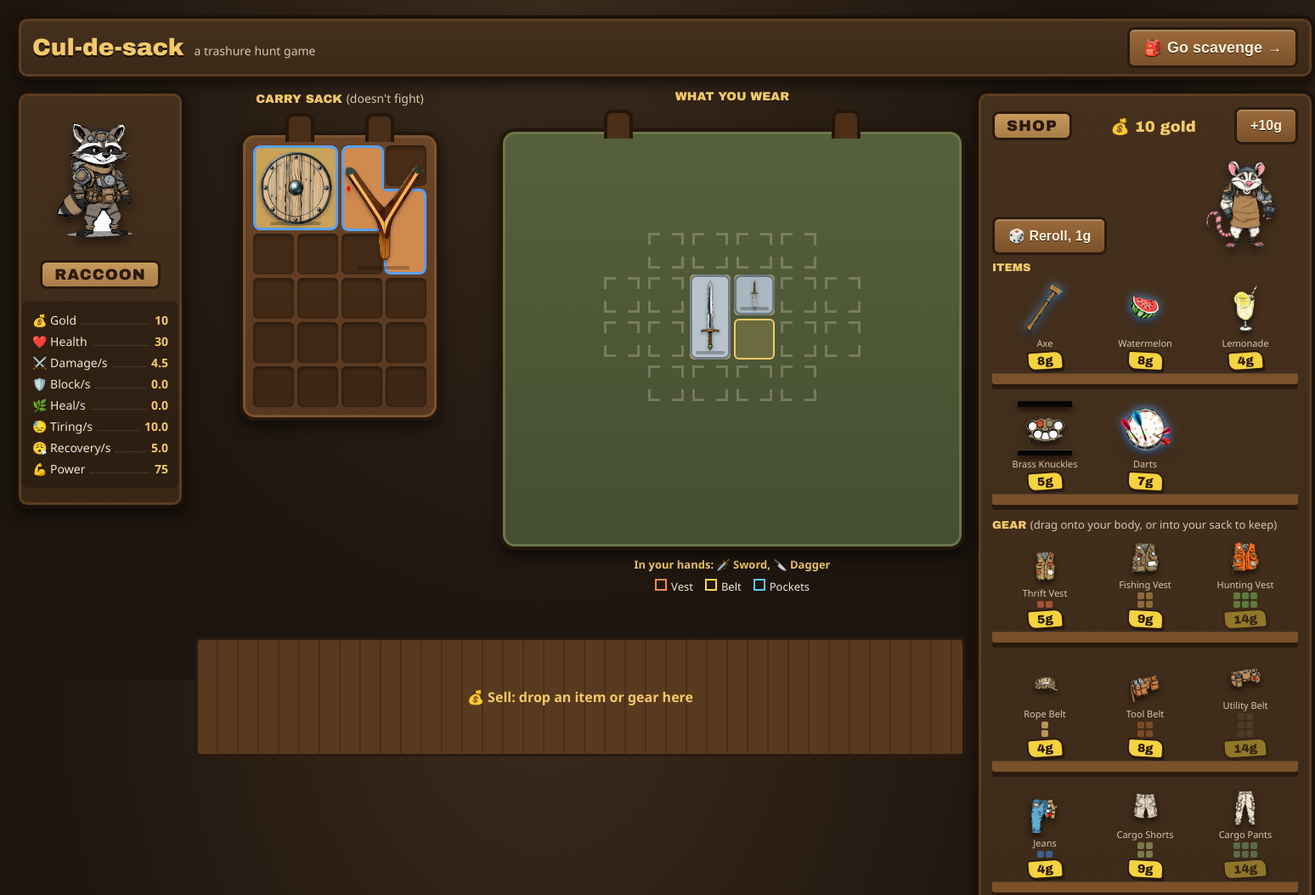
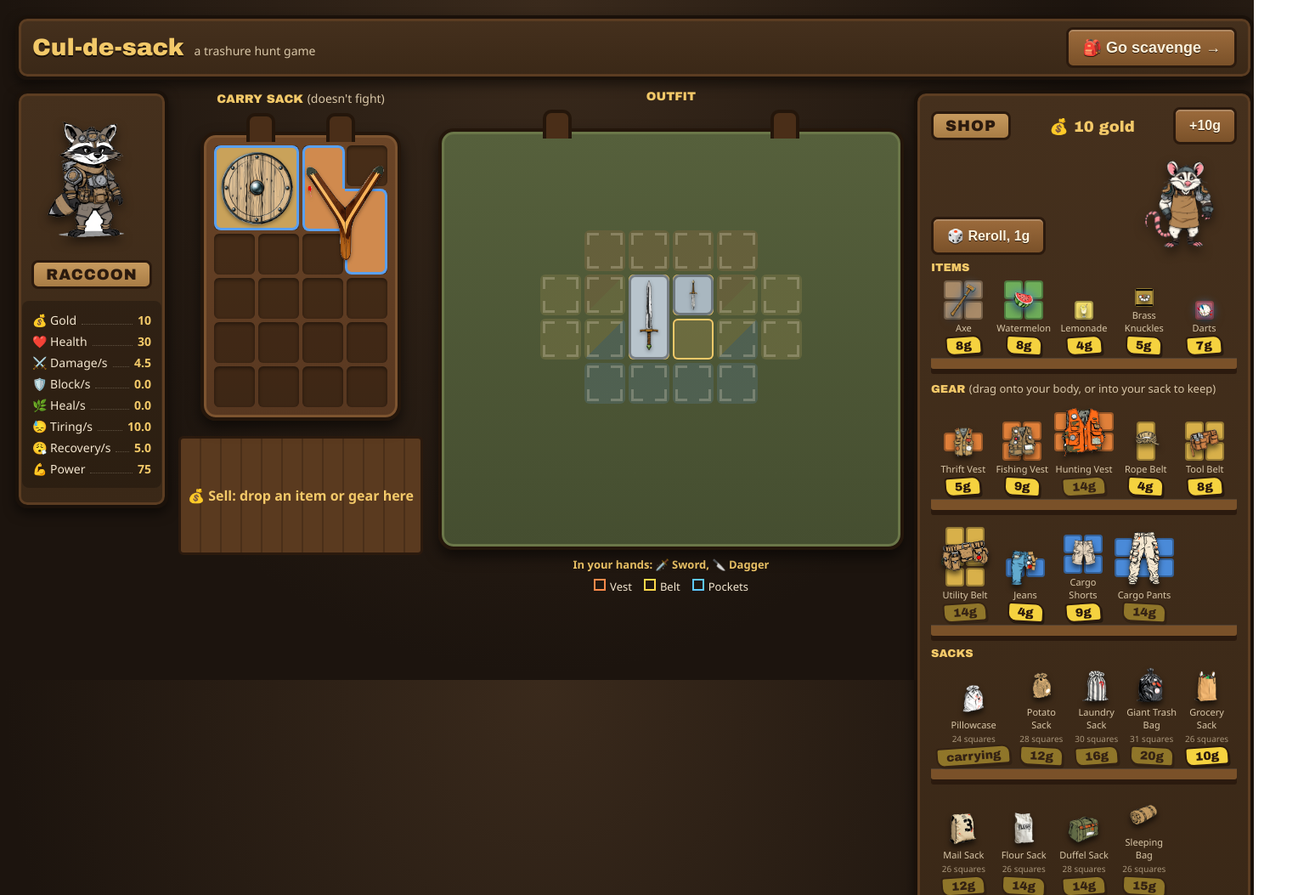
Before and after one commit to Rattenschnitzel/Cul-de-sack, a plain HTML site: page index.html in a window 1280 px wide. Shown: the top 1053 px of the page at 85% size, 1548 px wide, since content can reach past the window. Drawn offline with Linux system fonts and the light colour scheme.

Commit message:
Fight effects, gear colours by kind, roomier shop
- Fights: worn items fill with colour from the bottom as they charge,
  grow and flash when they act, and float what they did (damage,
  exhaustion, block, heal), fading over 2 seconds
- Gear takes its kind's colour (vest, belt, pockets), muted into the
  sack's colour, with no corner picture
- Free gear squares are tinted in their kind's colour
- Shop items and gear sit on a drawing of their shape
- "What you wear" is now "Outfit"; the Sell crate sits under the carry
  sack; the shop is wider with 5 things per shelf

Co-Authored-By: Claude Opus 5.5 <noreply@anthropic.com>

```diff
--- a/game.js
+++ b/game.js
@@ -152,19 +152,21 @@ for (const [kind, keys] of Object.entries(RIGHT_POINTS)) {
 
 // Every kind of gear. shape works like an item's; each "X" is a square it adds to your body.
 // Gear can be bought as often as you like (a belt on each side, say), as long as there's room:
-// pieces of gear can't overlap each other.
+// pieces of gear can't overlap each other. Each piece has the colour of its kind.
+const GEAR_COLORS = { Vest: "#e0803a", Belt: "#d8b04a", Pockets: "#4a8ad8" };
 const GEAR = [
-  { name: "Thrift Vest", icon: "🦺", kind: "Vest", color: "#a5523a", cost: 5, shape: ["XX"] },
-  { name: "Fishing Vest", icon: "🦺", kind: "Vest", color: "#8f6a3a", cost: 9, shape: ["XX", "XX"] },
-  { name: "Hunting Vest", icon: "🦺", kind: "Vest", color: "#5f7a3a", cost: 14, shape: ["XXX", "XXX"] },
-  { name: "Rope Belt", icon: "🪢", kind: "Belt", color: "#b8955a", cost: 4, shape: ["X", "X"] },
-  { name: "Tool Belt", icon: "🧰", kind: "Belt", color: "#7a4a26", cost: 8, shape: ["XX", "XX"] },
-  { name: "Utility Belt", icon: "🧰", kind: "Belt", color: "#4f3a26", cost: 14, shape: ["XX", "XX", "XX"] },
-  { name: "Jeans", icon: "👖", kind: "Pockets", color: "#3f5f8a", cost: 4, shape: ["XX"] },
-  { name: "Cargo Shorts", icon: "🩳", kind: "Pockets", color: "#7a7a4a", cost: 9, shape: ["XX", "XX"] },
-  { name: "Cargo Pants", icon: "👖", kind: "Pockets", color: "#5a6a4a", cost: 14, shape: ["XXX", "XXX"] },
+  { name: "Thrift Vest", icon: "🦺", kind: "Vest", cost: 5, shape: ["XX"] },
+  { name: "Fishing Vest", icon: "🦺", kind: "Vest", cost: 9, shape: ["XX", "XX"] },
+  { name: "Hunting Vest", icon: "🦺", kind: "Vest", cost: 14, shape: ["XXX", "XXX"] },
+  { name: "Rope Belt", icon: "🪢", kind: "Belt", cost: 4, shape: ["X", "X"] },
+  { name: "Tool Belt", icon: "🧰", kind: "Belt", cost: 8, shape: ["XX", "XX"] },
+  { name: "Utility Belt", icon: "🧰", kind: "Belt", cost: 14, shape: ["XX", "XX", "XX"] },
+  { name: "Jeans", icon: "👖", kind: "Pockets", cost: 4, shape: ["XX"] },
+  { name: "Cargo Shorts", icon: "🩳", kind: "Pockets", cost: 9, shape: ["XX", "XX"] },
+  { name: "Cargo Pants", icon: "👖", kind: "Pockets", cost: 14, shape: ["XXX", "XXX"] },
 ];
 for (const type of GEAR) {
+  type.color = GEAR_COLORS[type.kind];
   type.isGear = true;
   type.width = type.shape[0].length;
   type.height = type.shape.length;
@@ -377,6 +379,9 @@ function drawShape(box, shape) {
       block.className = "block";
       block.style.gridRow = r + 1;
       block.style.gridColumn = c + 1;
+      // Which row it is, of how many: so in a fight, the colour can fill the whole shape from the bottom.
+      block.style.setProperty("--r", r);
+      block.style.setProperty("--rows", shape.length);
       if (up) block.style.borderTopWidth = "0";
       if (right) block.style.borderRightWidth = "0";
       if (down) block.style.borderBottomWidth = "0";
@@ -419,17 +424,21 @@ function buildBag(bag) {
       el.appendChild(piece.el);
       placeItem(piece);
     }
-    // One box per connection square, with a class for each kind it takes. None under gear you wear.
+    // One box per connection square, with a class for each kind it takes, tinted in the colours
+    // of those kinds (--tint-a and --tint-b; the same one twice if it takes one kind).
+    // None under gear you wear.
     const worn = new Set(gearPieces.flatMap((piece) =>
       cellsOf(piece, piece.col, piece.row).map((cell) => `${cell.col},${cell.row}`)));
     const kindsAt = {};
     for (const [kind, keys] of Object.entries(CONNECTION_POINTS)) {
-      for (const key of keys) (kindsAt[key] ||= []).push(`point-${kind.toLowerCase()}`);
+      for (const key of keys) (kindsAt[key] ||= []).push(kind);
     }
     for (const [key, kinds] of Object.entries(kindsAt)) {
       if (worn.has(key)) continue;
       const [col, row] = key.split(",").map(Number);
-      square(`point ${kinds.join(" ")}`, col, row);
+      const point = square(`point ${kinds.map((kind) => `point-${kind.toLowerCase()}`).join(" ")}`, col, row);
+      point.style.setProperty("--tint-a", GEAR_COLORS[kinds[0]]);
+      point.style.setProperty("--tint-b", GEAR_COLORS[kinds[kinds.length - 1]]);
     }
   }
   for (let row = 0; row < height; row++) {
@@ -508,12 +517,12 @@ function makePicture(thing, sizePx, emojiPx, turns = 0) {
   return picture;
 }
 
-// Give an item (or piece of gear) a (new) shape: update its size and redraw its blocks, picture
-// and timer bar. The picture is square and as wide as the shape's long side, so a long item's
+// Give an item (or piece of gear) a (new) shape: update its size and redraw its blocks and
+// picture. The picture is square and as wide as the shape's long side, so a long item's
 // drawing (a sword standing up, a plank lying down) fills it; the empty sides of the square are
 // cut off. The emoji (when there's no picture) is as big as the shape allows: as wide as its narrow
 // side, or a bit smaller for shapes with empty corners, so it stays on the filled cells.
-// Gear shows a small picture in its corner, so the items on it stay easy to see.
+// Gear has no picture (just its colour), so the items on it stay easy to see.
 function setShape(item, shape) {
   item.shape = shape;
   item.width = shape[0].length;
@@ -526,9 +535,7 @@ function setShape(item, shape) {
   const picturePx = Math.max(item.width, item.height) * STEP - 8;
   const label = document.createElement("div");
   label.className = "label";
-  if (item.isGear) label.appendChild(makePicture(item, 30, 18));
-  else label.appendChild(makePicture(item, picturePx, emojiPx, item.turns));
-  if (item.effect) label.insertAdjacentHTML("beforeend", `<span class="timer"><span class="timer-fill"></span></span>`);
+  if (!item.isGear) label.appendChild(makePicture(item, picturePx, emojiPx, item.turns));
   item.el.appendChild(label);
 }
 
@@ -1272,12 +1279,25 @@ function showShop() {
   showTotals(); // the gold in the list on the left
 }
 
-// One thing on a shelf: its picture, name, an optional note, and a price tag (or `owned` text).
-// Clicking the tag calls onBuy; pressing on the rest calls onPress (to drag it), if given.
-function shelfItem(thing, pictureSize, note, owned, onBuy, onPress) {
+const SHELF_CELL = 22; // one square of an item's shape on the shelf, in pixels
+
+// An item's (or piece of gear's) shape drawn small, one square per cell, with its picture on top,
+// sized as in the sacks (as wide as the shape's long side). So you can see how big it is.
+function shapePicture(type) {
+  const box = document.createElement("div");
+  box.className = "shelf-picture";
+  box.appendChild(miniShape(type.shape, type.color, SHELF_CELL));
+  const sizePx = Math.max(type.width, type.height) * (SHELF_CELL + 2) - 4;
+  box.appendChild(makePicture(type, sizePx, sizePx * 0.6));
+  return box;
+}
+
+// One thing on a shelf: its picture (an element), name, an optional note, and a price tag
+// (or `owned` text). Clicking the tag calls onBuy; pressing on the rest calls onPress (to drag it), if given.
+function shelfItem(thing, picture, note, owned, onBuy, onPress) {
   const spot = document.createElement("div");
   spot.className = `shelf-item ${thing.rarity || ""}`;
-  spot.appendChild(makePicture(thing, pictureSize, pictureSize * 0.6));
+  spot.appendChild(picture);
   spot.insertAdjacentHTML("beforeend", `<span class="shelf-name">${thing.name}</span>`);
   if (note) spot.appendChild(note);
   const tag = document.createElement("button");
@@ -1308,7 +1328,8 @@ function fillShelves(list, perShelf, spots) {
   spots.forEach((spot, index) => {
     if (index % perShelf === 0) {
       shelf = document.createElement("div");
-      shelf.className = `shelf per-${perShelf}`;
+      shelf.className = "shelf";
+      shelf.style.gridTemplateColumns = `repeat(${perShelf}, 1fr)`;
       list.appendChild(shelf);
     }
     shelf.appendChild(spot);
@@ -1324,16 +1345,16 @@ function showOffers() {
       sold.textContent = "sold";
       return sold;
     }
-    return shelfItem(type, 64, null, null, () => buy(index), (event) => dragFromShop(index, event));
+    return shelfItem(type, shapePicture(type), null, null, () => buy(index), (event) => dragFromShop(index, event));
   });
-  fillShelves(document.getElementById("offers"), 3, spots);
+  fillShelves(document.getElementById("offers"), 5, spots);
 }
 
 // The gear: always all of it. Each shows its shape; drag it onto your body to buy and put it on.
 function showGearShelf() {
-  const spots = GEAR.map((type) => shelfItem(type, 44, miniShape(type.shape, type.color, 8), null,
+  const spots = GEAR.map((type) => shelfItem(type, shapePicture(type), null, null,
     () => buyGearByTag(type), (event) => dragGearFromShop(type, event)));
-  fillShelves(document.getElementById("gear"), 3, spots);
+  fillShelves(document.getElementById("gear"), 5, spots);
 }
 
 // The carry sacks: always all of them. Click a tag to switch to that sack.
@@ -1342,9 +1363,9 @@ function showSacks() {
     const note = document.createElement("span");
     note.className = "shelf-note";
     note.textContent = `${sack.cellCount} squares`;
-    return shelfItem(sack, 44, note, sack === pack && "carrying", () => buySack(sack), null);
+    return shelfItem(sack, makePicture(sack, 44, 26), note, sack === pack && "carrying", () => buySack(sack), null);
   });
-  fillShelves(document.getElementById("sacks"), 3, spots);
+  fillShelves(document.getElementById("sacks"), 5, spots);
 }
 
 // ---------------------------------------------------------------------------
@@ -1476,7 +1497,7 @@ function rageMultiplier() {
   return 1 + ((MAX_RAGE_MULTIPLIER - 1) * player.rage) / RAGE_MAX;
 }
 
-// Show the current numbers: round, health, rage and exhaustion bars, text and each item's timer bar.
+// Show the current numbers: round, health, rage and exhaustion bars, text and how charged each item is.
 function showFight() {
   document.getElementById("round").textContent = `Round ${round}: ${area.icon} ${area.name}`;
   document.getElementById("enemy-name").textContent = `${enemy.icon} ${enemy.name}`;
@@ -1497,13 +1518,31 @@ function showFight() {
   showTimers();
 }
 
-// Fill each item's timer bar to show how close it is to acting.
+// Show how close each item is to acting: in a fight, its colour fills it up from the bottom
+// (--charge, 0 = empty, 1 = full; style.css draws it).
 function showTimers() {
   for (const item of items) {
     if (!item.effect) continue;
-    const full = item.every * 1000;
-    item.el.querySelector(".timer-fill").style.width = `${(100 * item.timer) / full}%`;
-  }
+    item.el.style.setProperty("--charge", Math.min(1, item.timer / (item.every * 1000)));
+  }
+}
+
+// An item just acted: it grows and flashes for a moment, and what it did floats up from it.
+// lines = the effects, e.g. [{ text: "💥5", kind: "damage" }], one floating line each.
+function showAction(item, lines) {
+  item.el.classList.remove("acting");
+  void item.el.offsetWidth; // makes the browser notice the class was gone, so the animation starts again
+  item.el.classList.add("acting");
+  const box = item.el.getBoundingClientRect();
+  lines.forEach((line, index) => {
+    const number = document.createElement("div");
+    number.className = `float-number ${line.kind}`;
+    number.textContent = line.text;
+    number.style.left = `${box.left + box.width / 2}px`;
+    number.style.top = `${box.top + 4 + index * 16}px`;
+    number.addEventListener("animationend", () => number.remove());
+    document.body.appendChild(number);
+  });
 }
 
 // Stop the fight, pay out gold, fill the shop with new offers,
@@ -1532,7 +1571,7 @@ function showScreen(name) {
   document.body.dataset.screen = name;
 }
 
-// Back to the shop, with the items' timer bars emptied.
+// Back to the shop, with the items' timers emptied.
 function goToShop() {
   for (const item of items) item.timer = 0;
   showTimers();
@@ -1567,6 +1606,9 @@ function weaponHit(item) {
   addLog(`${item.name} hits the ${enemy.name} for ${damage}.`);
   player.rage = Math.min(RAGE_MAX, player.rage + item.rage + item.rageBonus);
   player.exhaustion = Math.min(EXHAUSTION_MAX, player.exhaustion + exhaustPerHit(item));
+  const lines = [{ text: `💥${damage}`, kind: "damage" }];
+  if (exhaustPerHit(item) > 0) lines.push({ text: `😮‍💨+${exhaustPerHit(item)}`, kind: "exhaustion" });
+  showAction(item, lines);
   if (player.exhaustion >= EXHAUSTION_MAX && !player.worn) {
     player.worn = true;
     addLog("You're worn out! Your weapons wait until you catch your breath.");
@@ -1591,10 +1633,12 @@ function tick() {
     } else if (item.effect === "block") {
       player.block += hitAmount(item, 1);
       addLog(`${item.name} gives you ${hitAmount(item, 1)} block.`);
+      showAction(item, [{ text: `🛡️+${hitAmount(item, 1)}`, kind: "block" }]);
     } else if (item.effect === "heal") {
       const healed = Math.min(hitAmount(item, 1), player.maxHealth - player.health);
       player.health += healed;
       addLog(`${item.name} heals you for ${healed}.`);
+      showAction(item, [{ text: `❤️+${healed}`, kind: "heal" }]);
     }
     if (enemy.health === 0) {
       showFight();
--- a/index.html
+++ b/index.html
@@ -32,16 +32,18 @@
       <button id="map-back" class="plank-button">← Back to the shop</button>
     </div>
 
-    <!-- The two sacks: the carry sack (storage, doesn't fight) and what you wear
-         (your hands in the middle, plus squares from the vests, belts and trousers you put on).
-         game.js fills each with one square per cell. -->
+    <!-- The two sacks: the carry sack (storage, doesn't fight), with the Sell crate under it,
+         and your outfit (your hands in the middle, plus squares from the vests, belts and trousers
+         you put on). game.js fills each with one square per cell. -->
     <div id="pack-area" class="not-map">
       <div class="bag-column">
         <div class="bag-title">Carry sack <span>(doesn't fight)</span></div>
         <div id="carry" class="grid-bag"></div>
+        <!-- Drop an item or gear here to sell it (on the shop screen) -->
+        <div id="sell" class="shop-only"></div>
       </div>
       <div class="bag-column">
-        <div class="bag-title">What you wear</div>
+        <div class="bag-title">Outfit</div>
         <div id="body" class="grid-bag"></div>
         <div id="hands"></div>
         <!-- The colours of the connection points: where each kind of gear attaches -->
@@ -53,8 +55,6 @@
       </div>
       <!-- Why a weapon or piece of gear can't go where you're dragging it -->
       <div id="pack-hint"></div>
-      <!-- Drop an item or gear here to sell it (on the shop screen) -->
-      <div id="sell" class="shop-only"></div>
     </div>
 
     <!-- The shop: shelves with items, gear and sacks for sale (game.js fills them in),
--- a/style.css
+++ b/style.css
@@ -23,7 +23,7 @@ h2,
    The scavenge map takes the place of the last two. */
 #game {
   display: grid;
-  grid-template-columns: 200px auto 400px;
+  grid-template-columns: 180px auto minmax(400px, 1fr); /* the shop gets all the room left */
   align-items: start;
   gap: 12px;
 }
@@ -169,11 +169,11 @@ h2 {
 /* ---------------------------------------------------------------------------
    Middle: the two backpacks, side by side. */
 
-/* The carry sack's column always has room for a sack 6 squares wide (6 x 52 px plus its edges),
-   so bigger sacks fit without the page moving around. */
+/* The carry sack's column has room for a sack 5 squares wide (5 x 52 px plus its edges), as wide as
+   the biggest sacks now; it grows if a sack is wider. */
 #pack-area {
   display: grid;
-  grid-template-columns: 340px auto;
+  grid-template-columns: minmax(288px, auto) auto;
   align-items: start;
   gap: 6px 18px;
 }
@@ -213,6 +213,7 @@ h2 {
 
 /* A backpack: a leather bag with two straps on top. game.js sets its columns and rows. */
 .grid-bag {
+  --bag: #603e23; /* its main colour, for gear to blend with */
   position: relative;
   display: inline-grid;
   gap: 4px;
@@ -246,8 +247,9 @@ h2 {
   right: 22%;
 }
 
-/* What you wear: canvas green instead of leather brown. */
+/* Your outfit: canvas green instead of leather brown. */
 #body {
+  --bag: #4d5736;
   background: linear-gradient(#56603c, #454e30);
   box-shadow: inset 0 0 0 3px #6b7749, 0 8px 16px rgba(0, 0, 0, 0.55);
 }
@@ -277,36 +279,47 @@ h2 {
   pointer-events: none;
 }
 
-/* A piece of gear you wear: a fabric patch under the items, in its own colour,
-   with stitching around the edge and a small picture in the corner. */
+/* A piece of gear you wear: a fabric patch under the items, in the colour of its kind,
+   with stitching around the edge. */
 .item.gear {
   z-index: 0;
 }
 
+/* Its colour (the colour of its kind) is mixed with the sack's own colour (--bag), a quarter
+   to three quarters, so it blends in; the stitching is faint too. */
 .item.gear .block {
-  border: 3px dashed rgba(255, 240, 210, 0.45);
-  box-shadow: inset 0 0 0 3px rgba(0, 0, 0, 0.3);
-}
-
-.item.gear .label {
-  align-items: flex-start;
-  justify-content: flex-start;
-  padding: 3px;
+  background: color-mix(in srgb, var(--color) 25%, var(--bag));
+  border: 2px dashed rgba(255, 240, 210, 0.15);
+  box-shadow: none;
 }
 
 .item.gear.dragging {
   z-index: 10;
 }
 
-/* Connection points: the four corners of a box, in one quiet colour, faint (none are drawn under
-   gear you wear). While you drag a piece of gear (game.js puts its kind on the body), the points
-   for its kind light up in its colour and the others go away. */
+/* Connection points (none are drawn under gear you wear).
+   The square is tinted in its kind's colour (split corner to corner if it takes two kinds):
+   like worn gear, but a bit less colourful and a bit see-through. game.js sets --tint-a and --tint-b. */
 .point {
-  --arm: 14px;
+  --muted-a: color-mix(in srgb, var(--tint-a) 70%, #808080);
+  --muted-b: color-mix(in srgb, var(--tint-b) 70%, #808080);
+  --fill-a: color-mix(in srgb, color-mix(in srgb, var(--muted-a) 25%, var(--bag)) 80%, transparent);
+  --fill-b: color-mix(in srgb, color-mix(in srgb, var(--muted-b) 25%, var(--bag)) 80%, transparent);
   position: relative;
   z-index: 1;
-  margin: 3px;
   pointer-events: none;
+  border-radius: 6px;
+  background: linear-gradient(135deg, var(--fill-a) 50%, var(--fill-b) 50%);
+}
+
+/* On top: the four corners of a box, in one quiet colour, faint. While you drag a piece of gear
+   (game.js puts its kind on the body), the corners for its kind light up in its colour and the
+   others go away. */
+.point::before {
+  --arm: 14px;
+  content: "";
+  position: absolute;
+  inset: 3px;
   opacity: 0.25;
   background:
     linear-gradient(var(--kind), var(--kind)) top left / var(--arm) 3px,
@@ -320,10 +333,10 @@ h2 {
   background-repeat: no-repeat;
 }
 
-#body[data-gear] .point { opacity: 0; }
-#body[data-gear="Vest"] .point-vest,
-#body[data-gear="Belt"] .point-belt,
-#body[data-gear="Pockets"] .point-pockets {
+#body[data-gear] .point::before { opacity: 0; }
+#body[data-gear="Vest"] .point-vest::before,
+#body[data-gear="Belt"] .point-belt::before,
+#body[data-gear="Pockets"] .point-pockets::before {
   opacity: 1;
 }
 
@@ -415,26 +428,64 @@ h2 {
   border-style: dashed;
 }
 
-/* A thin bar that fills up until the item acts. */
-.item .timer {
-  position: absolute;
-  left: 50%;
-  bottom: 6px;
-  transform: translateX(-50%); /* centred */
-  width: 70%;
-  max-width: 60px;
-  height: 4px;
-  background: rgba(0, 0, 0, 0.25);
-  border-radius: 2px;
+/* Charging up in a fight: an item's colour fills it from the bottom to the top (the rest is dark)
+   until it acts. --charge goes from 0 (empty) to 1 (full); game.js sets it every tick, and it
+   slides smoothly between ticks. Items that don't act on a timer stay full, and the carry
+   sack's items (which don't fight) keep their colour.
+   Each block shows its own slice of one tall fill (--r = its row, --rows = how many rows),
+   so the fill runs across the whole shape. */
+@property --charge {
+  syntax: "<number>";
+  inherits: true;
+  initial-value: 1;
 }
 
-.item .timer-fill {
-  display: block;
-  height: 100%;
-  width: 0;
-  background: #1e1710;
-  border-radius: 2px;
+.item {
+  transition: --charge 0.1s linear;
 }
+
+[data-screen="fight"] #body .item:not(.gear) .block {
+  background-image: linear-gradient(to top,
+    var(--color) calc(var(--charge) * 100%),
+    color-mix(in srgb, var(--color) 30%, #1e1710) calc(var(--charge) * 100%));
+  background-size: 100% calc(var(--rows) * 100%);
+  background-position: 0 calc(var(--r) / max(var(--rows) - 1, 1) * 100%);
+}
+
+/* Acting: the item grows for a moment and flashes bright. */
+.item.acting {
+  z-index: 6;
+  animation: act 0.35s ease-out;
+}
+
+@keyframes act {
+  0% { transform: scale(1); filter: brightness(1); }
+  30% { transform: scale(1.18); filter: brightness(1.8); }
+  100% { transform: scale(1); filter: brightness(1); }
+}
+
+/* What an item just did, floating up from it and fading away over 2 seconds. */
+.float-number {
+  position: fixed;
+  z-index: 15;
+  transform: translateX(-50%);
+  font-family: "Arial Black", sans-serif;
+  font-size: 14px;
+  white-space: nowrap;
+  pointer-events: none;
+  text-shadow: 0 0 3px #000, 0 2px 2px #000;
+  animation: float-up 2s ease-out forwards;
+}
+
+@keyframes float-up {
+  from { opacity: 1; translate: 0 0; }
+  to { opacity: 0; translate: 0 -50px; }
+}
+
+.float-number.damage { color: #ff7a6a; }
+.float-number.exhaustion { color: #c9a6ff; font-size: 11px; }
+.float-number.block { color: #7ac0ff; }
+.float-number.heal { color: #8fe07a; }
 
 /* While dragging: the cells the dragged item's boost would reach. */
 .cell.reach {
@@ -575,8 +626,7 @@ body[data-screen="map"] .not-map {
 
 /* The shelves: rows of things standing on a wooden board. */
 .shelf {
-  display: grid;
-  grid-template-columns: repeat(3, 1fr);
+  display: grid; /* game.js sets how many things fit side by side */
   gap: 6px;
   align-items: end;
   padding: 6px 6px 0;
@@ -674,6 +724,26 @@ body[data-screen="map"] .not-map {
   background: rgba(255, 255, 255, 0.08);
 }
 
+/* On a shelf: the shape with the picture on top of it, both in the same spot. */
+.shelf-picture {
+  display: grid;
+  place-items: center;
+}
+
+.shelf-picture > * {
+  grid-area: 1 / 1;
+}
+
+.shelf-picture .mini-shape span {
+  border-radius: 4px;
+  box-shadow: inset 0 0 0 2px rgba(0, 0, 0, 0.3);
+}
+
+.shelf-picture .mini-shape span:not([style*="background"]) {
+  background: none;
+  box-shadow: none;
+}
+
 /* The possum behind the counter: a speech bubble for what just happened, and the Reroll button. */
 #shopkeeper {
   display: flex;
@@ -735,15 +805,15 @@ body[data-screen="map"] .not-map {
   visibility: hidden;
 }
 
-/* The Sell spot: a big crate under the sacks to drop items and gear in.
+/* The Sell spot: a big crate under the carry sack to drop items and gear in.
    Lights up while something is over it. */
 #sell {
-  grid-column: 1 / -1; /* the whole width, under both sacks */
+  align-self: stretch; /* as wide as the carry sack's column */
   display: flex;
   align-items: center;
   justify-content: center;
   min-height: 110px;
-  margin-top: 8px;
+  margin-top: 10px;
   padding: 12px 8px;
   text-align: center;
   font-size: 16px;
```
